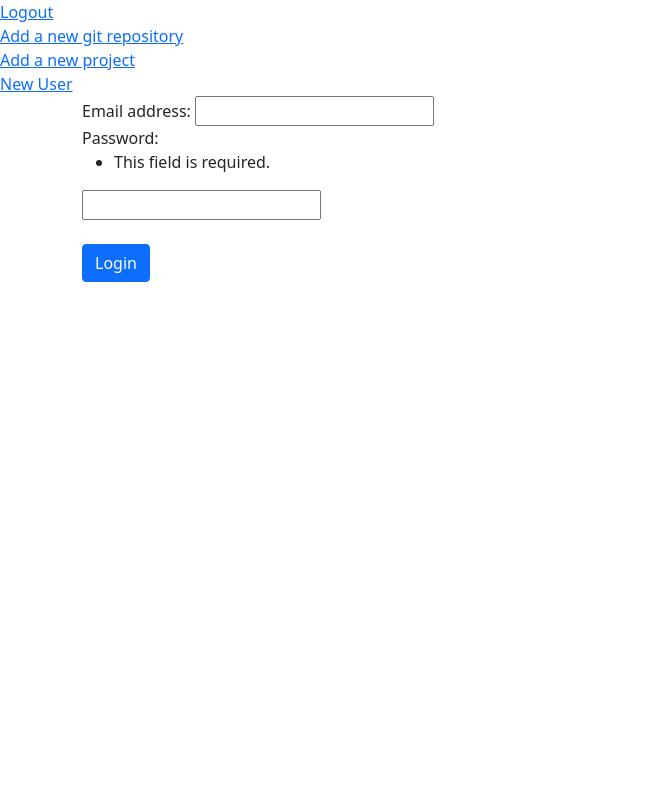
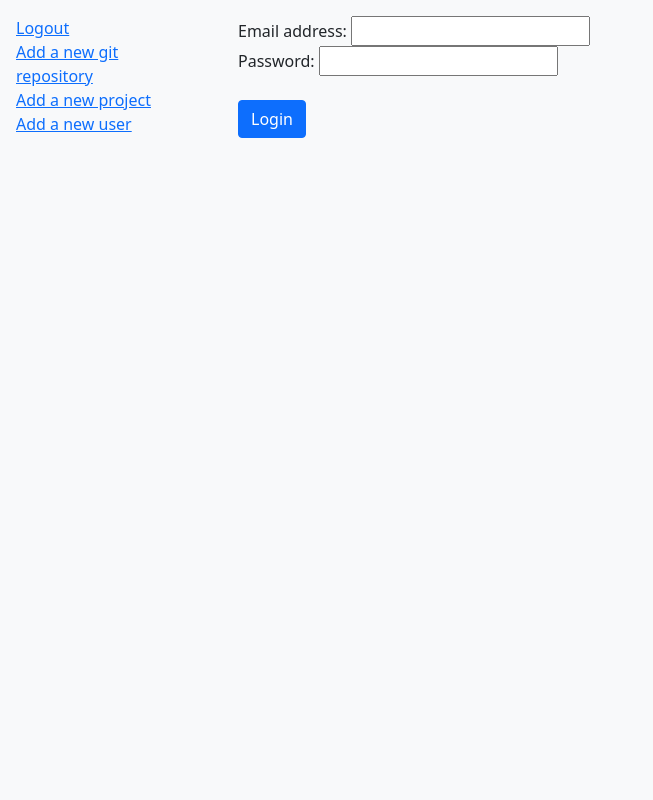
Before and after one commit to nickrnet/project-tracker, a Django app: page /frontend/login in a window 1280 px wide. Shown: the whole page, without its empty margins (0-653 px from the left). Run offline with Django 5.2, Linux system fonts and the light colour scheme.

Commit message:
UI cleanup

```diff
--- a/tracker/frontend/forms/login_form.py
+++ b/tracker/frontend/forms/login_form.py
@@ -13,4 +13,4 @@ class LoginForm(forms.ModelForm):
         ]
 
     next = forms.CharField(required=False, widget=forms.HiddenInput())
-    password = forms.PasswordInput
+    password = forms.CharField(required=False, widget=forms.PasswordInput())
--- a/tracker/frontend/templates/base.html
+++ b/tracker/frontend/templates/base.html
@@ -5,15 +5,20 @@
         <meta charset="utf-8">
         <meta name="viewport" content="width=device-width, initial-scale=1">
 
-        <!-- Bootstrap CSS -->
-        <link href="https://cdn.jsdelivr.net/npm/bootstrap@5.0.2/dist/css/bootstrap.min.css" rel="stylesheet" integrity="sha384-EVSTQN3/azprG1Anm3QDgpJLIm9Nao0Yz1ztcQTwFspd3yD65VohhpuuCOmLASjC" crossorigin="anonymous">
+        <!-- Bootstrap Stuff -->
+        <link href="https://cdn.jsdelivr.net/npm/bootstrap@5.0.2/dist/css/bootstrap.min.css" rel="stylesheet" integrity="sha384-EVSTQN3/azprG1Anm3QDgpJLIm9Nao0Yz1ztcQTwFspd3yD65VohhpuuCOmLASjC" crossorigin="anonymous" />
+        <script src="https://cdn.jsdelivr.net/npm/bootstrap@5.0.2/dist/js/bootstrap.bundle.min.js" integrity="sha384-MrcW6ZMFYlzcLA8Nl+NtUVF0sA7MsXsP1UyJoMp4YLEuNSfAP+JcXn/tWtIaxVXM" crossorigin="anonymous"></script>
 
         <title>New Project Tracker Git Repository</title>
     </head>
     <body>
-        {% include "navigation_template.html" %}
-        {% block content %} {% endblock %}
-        <!-- Option 1: Bootstrap Bundle with Popper -->
-        <script src="https://cdn.jsdelivr.net/npm/bootstrap@5.0.2/dist/js/bootstrap.bundle.min.js" integrity="sha384-MrcW6ZMFYlzcLA8Nl+NtUVF0sA7MsXsP1UyJoMp4YLEuNSfAP+JcXn/tWtIaxVXM" crossorigin="anonymous"></script>
+        <div id="wrapper" style="display: flex; width: 100%; align-items: stretch;">
+            <div class="d-flex flex-column flex-shrink-0 p-3 text-white bg-light" style="min-width: 210px; max-width: 210px; min-height: 100vh;">
+            {% include "navigation_template.html" %}
+            </div>
+            <div class="d-flex flex-column flex-shrink-0 p-3 bg-light" style="width: 83%; min-height: 100vh;">
+            {% block content %} {% endblock %}
+            </div>
+        </div>
     </body>
 </html>
--- a/tracker/frontend/templates/navigation_template.html
+++ b/tracker/frontend/templates/navigation_template.html
@@ -8,5 +8,5 @@
     <a href="new_project">Add a new project</a>
 </div>
 <div>
-    <a href="/frontend/new_user">New User</a>
+    <a href="/frontend/new_user">Add a new user</a>
 </div>
--- a/tracker/frontend/urls.py
+++ b/tracker/frontend/urls.py
@@ -8,6 +8,7 @@ from frontend.views import new_user_view as new_user_view
 
 
 urlpatterns = [
+    path('', login_view.login_to_app, name='index'),
     path('login', login_view.login_to_app, name='login'),
     path('logout', logout_view.logout_of_app, name='logout'),
     path('new_git_repository', new_git_repository_view.new_git_repository, name='new_git_repository'),
--- a/tracker/tracker/urls.py
+++ b/tracker/tracker/urls.py
@@ -18,6 +18,7 @@ from django.contrib import admin
 from django.urls import include, path
 
 urlpatterns = [
+    path('', include('frontend.urls')),
     path('frontend/', include('frontend.urls')),
     path('admin/', admin.site.urls),
     path('api/', include('api.urls')),
```
